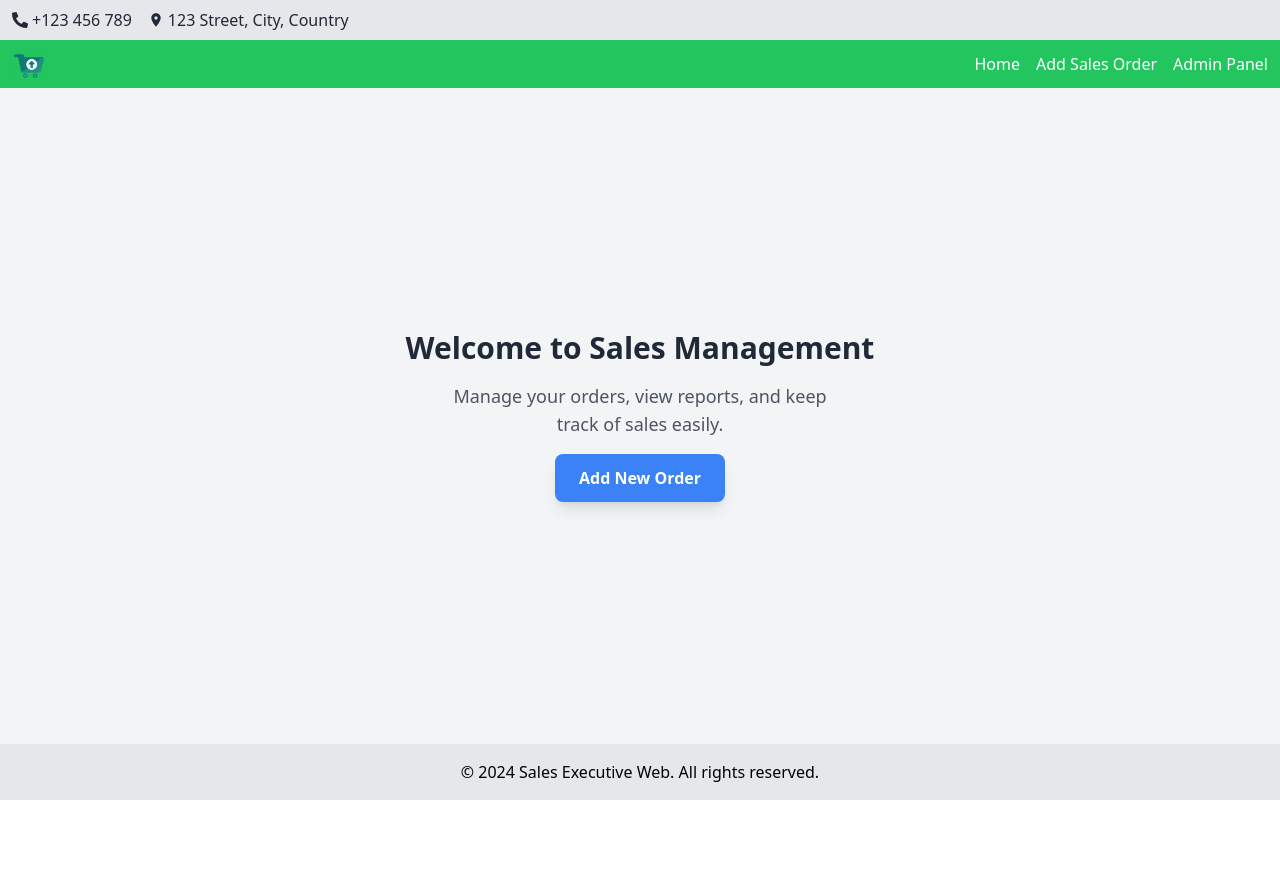
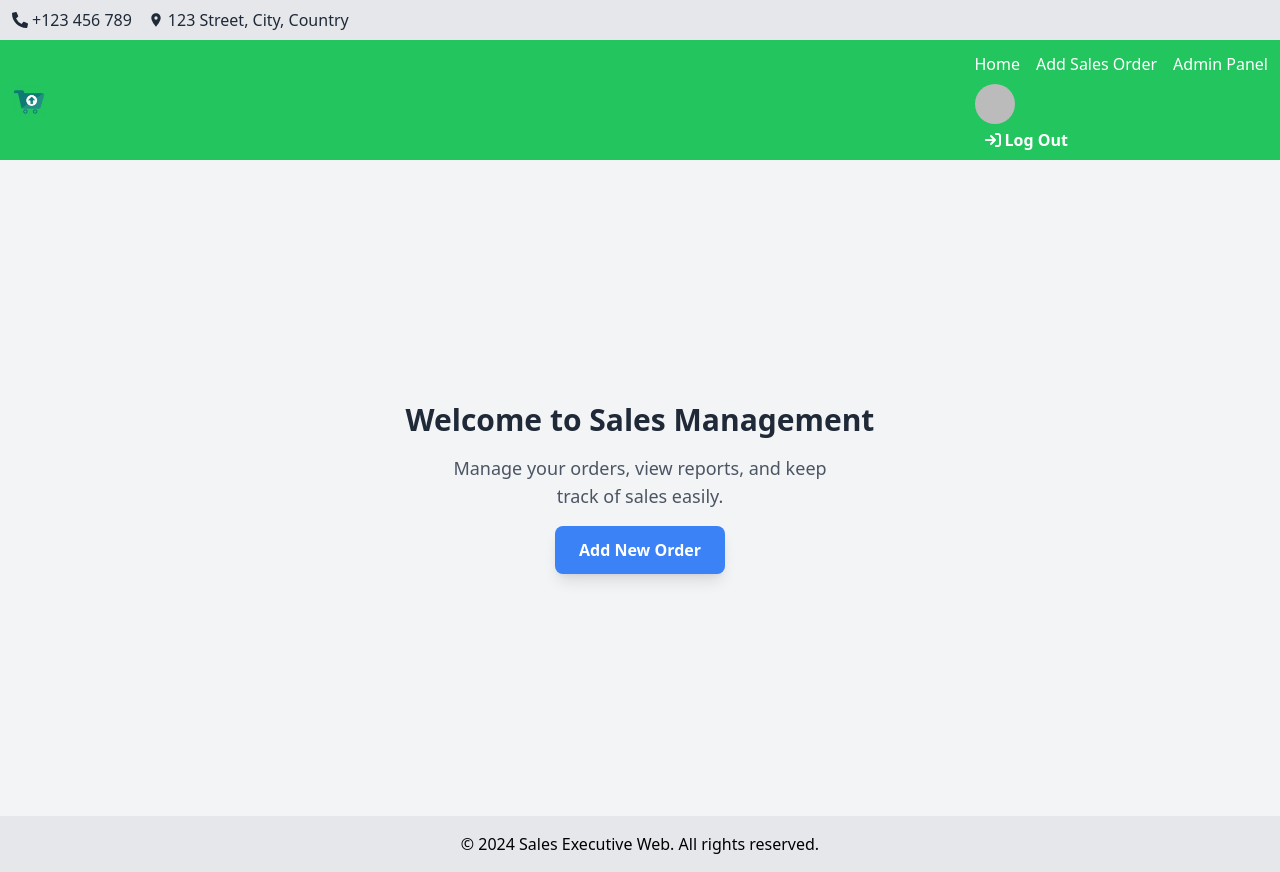
Before and after one commit to cssmh/sales-executive-client, a React (Vite) app: page / in a window 1280 px wide. Before the commit the page ends 800 px from the top, so only its background shows below. Built offline with nearby package versions, Linux system fonts and the light colour scheme; no server answers; sample sign-in values are in the browser's storage.

Commit message:
navbar updated

```diff
--- a/src/Components/Navbar.jsx
+++ b/src/Components/Navbar.jsx
@@ -1,19 +1,33 @@
+import logo from "../assets/logo.webp";
 import { useState, useRef, useEffect } from "react";
 import { Link } from "react-router-dom";
 import { AiOutlineBars } from "react-icons/ai";
+import { MdClose } from "react-icons/md";
 import { FaPhoneAlt } from "react-icons/fa";
 import { MdLocationOn } from "react-icons/md";
-import logo from "../assets/logo.webp"
+import { FaArrowRightToBracket } from "react-icons/fa6";
+import useAuth from "../hooks/useAuth";
 
 const Navbar = () => {
+  const { user, logOut } = useAuth();
   const [isMenuOpen, setIsMenuOpen] = useState(false);
   const menuRef = useRef(null);
   const buttonRef = useRef(null);
 
+  const handleLogout = async () => {
+    try {
+      await logOut();
+    } catch (error) {
+      console.error("Logout failed", error);
+    }
+  };
+
+  // Toggle menu function
   const toggleMenu = () => {
     setIsMenuOpen(!isMenuOpen);
   };
 
+  // Close menu if clicking outside
   useEffect(() => {
     const handleClickOutside = (event) => {
       if (
@@ -33,8 +47,7 @@ const Navbar = () => {
   }, [isMenuOpen]);
 
   return (
-    <>
-      {/* Top Bar with Contact Info */}
+    <div>
       <div className="bg-gray-200 text-gray-800 px-3 py-2">
         <div className="container mx-auto flex justify-between items-center">
           <div className="flex items-center space-x-4">
@@ -49,8 +62,6 @@ const Navbar = () => {
           </div>
         </div>
       </div>
-
-      {/* Main Navbar */}
       <nav className="bg-green-500 text-white px-3 py-1 relative">
         <div className="container mx-auto flex justify-between items-center">
           <div className="text-xl font-bold">
@@ -58,18 +69,19 @@ const Navbar = () => {
               <img src={logo} className="w-[34px]" alt="Logo" />
             </Link>
           </div>
-
-          {/* Mobile Menu Button */}
           <button
             ref={buttonRef}
             onClick={toggleMenu}
             className="md:hidden p-2 focus:outline-none"
           >
-            <AiOutlineBars className="h-6 w-6" />
+            {isMenuOpen ? (
+              <MdClose className="h-6 w-6 text-white" />
+            ) : (
+              <AiOutlineBars className="h-6 w-6 text-white" />
+            )}
           </button>
-
-          {/* Desktop Menu */}
-          <div className="hidden md:flex space-x-4">
+          <div>
+            <div className="hidden md:flex space-x-4">
             <Link to="/" className="block py-2">
               Home
             </Link>
@@ -80,41 +92,62 @@ const Navbar = () => {
               Admin Panel
             </Link>
           </div>
-
-          {/* Mobile Menu */}
+          {user?.email ? (
+            <div>
+              <label
+                tabIndex={0}
+                className="cursor-pointer flex items-center"
+                // onClick={() => setUserDropdownVisible((prev) => !prev)}
+              >
+                <img
+                  src={user.photoURL}
+                  className="w-10 rounded-full hover:shadow-lg transition-shadow duration-300 ease-in-out"
+                  alt="ava"
+                />
+              </label>
+              <button
+                className="text-base hover:bg-gray-100 font-semibold flex justify-center items-center px-[10px] py-1 rounded-full gap-1 transform active:translate-y-0.5 transition-transform duration-150 ease-in-out"
+                onClick={handleLogout}
+              >
+                <FaArrowRightToBracket />
+                <span>Log Out</span>
+              </button>
+            </div>
+          ) : (
+            <Link
+              to="/login"
+              className="btn btn-sm border border-green-400 hover:border-green-400 hover:bg-green-400 hover:text-white"
+            >
+              Login
+            </Link>
+          )}
+          </div>
           <div
             ref={menuRef}
-            className={`fixed top-0 left-0 h-full w-2/4 bg-gray-500 z-50 transform ${
+            className={`fixed top-0 left-0 h-full w-2/5 bg-green-700 text-white z-50 transition-transform transform ${
               isMenuOpen ? "translate-x-0" : "-translate-x-full"
-            } transition-transform duration-300 ease-in-out md:hidden`}
+            } duration-300 ease-in-out md:hidden`}
           >
-            <div className="flex flex-col space-y-2 p-4">
-              <Link
-                to="/"
-                className="block py-2"
-                onClick={() => setIsMenuOpen(false)}
-              >
+            <div className="flex justify-end p-4">
+              <button onClick={toggleMenu} className="text-white">
+                <MdClose className="h-6 w-6" />
+              </button>
+            </div>
+            <div className="flex flex-col space-y-4 p-4">
+              <Link to="/" className="block py-2" onClick={toggleMenu}>
                 Home
               </Link>
-              <Link
-                to="/add-order"
-                className="block py-2"
-                onClick={() => setIsMenuOpen(false)}
-              >
+              <Link to="/add-order" className="block py-2" onClick={toggleMenu}>
                 Add Sales Order
               </Link>
-              <Link
-                to="/admin"
-                className="block py-2"
-                onClick={() => setIsMenuOpen(false)}
-              >
+              <Link to="/admin" className="block py-2" onClick={toggleMenu}>
                 Admin Panel
               </Link>
             </div>
           </div>
         </div>
       </nav>
-    </>
+    </div>
   );
 };
 
```
